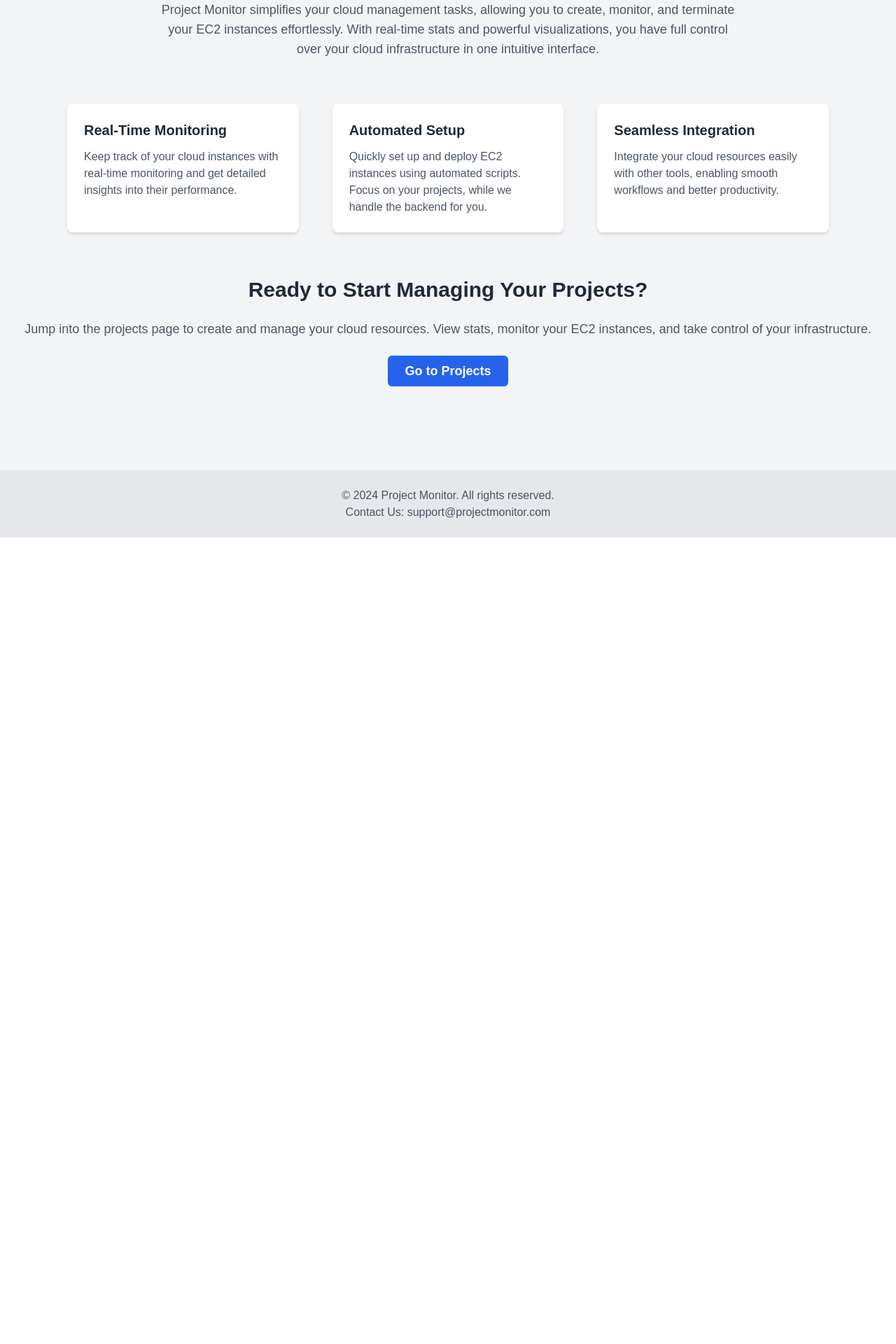
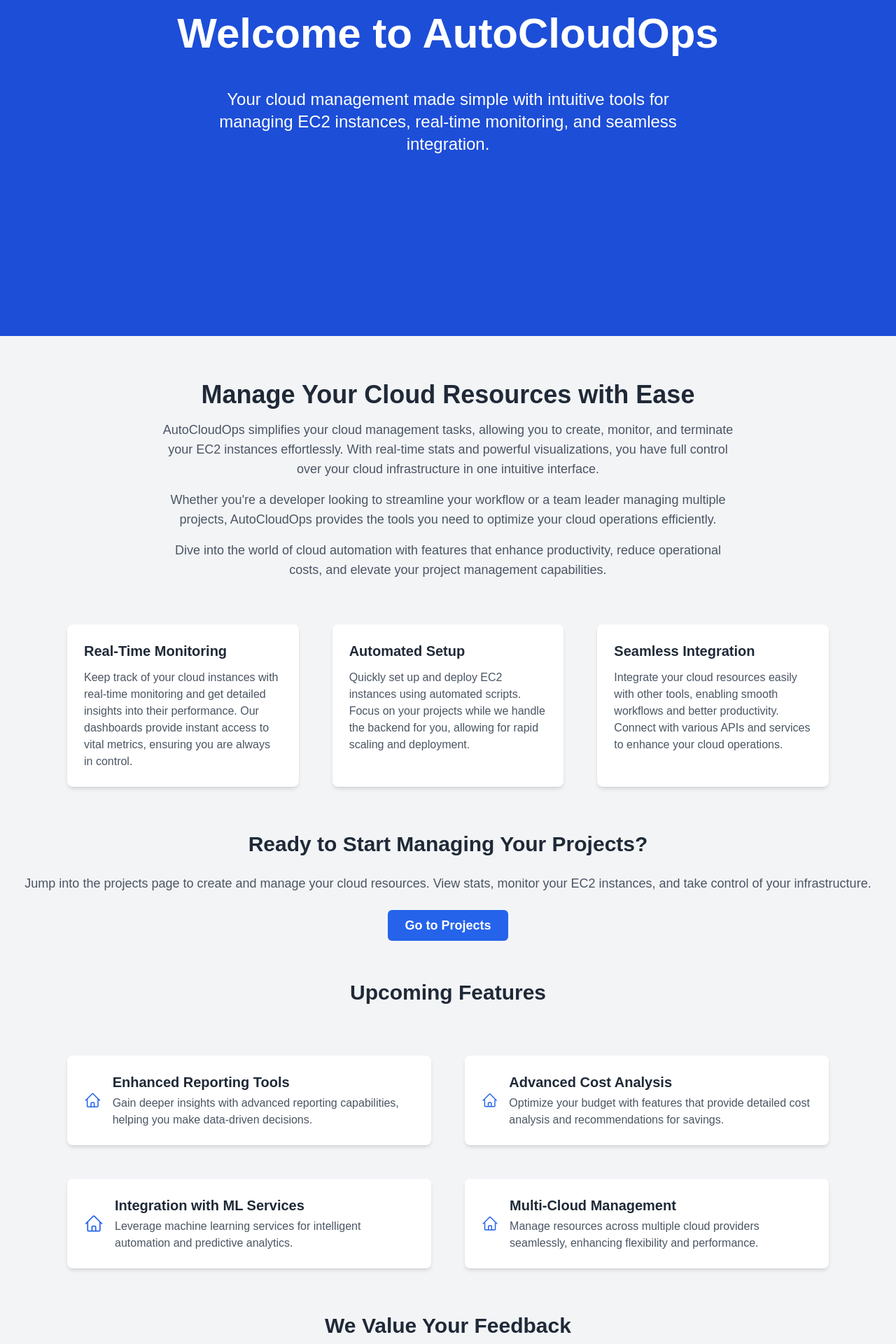
Before and after one commit to sumit-8305/AutoCloudOps, a Next.js app: page / in a window 1280 px wide. Shown: the part 240-2160 px from the top of the page at 70% size. Before the commit the page ends 1008 px from the top, so only its background shows below. Built offline with nearby package versions, Linux system fonts and the light colour scheme.

Commit message:
Designed

```diff
--- a/app/page.tsx
+++ b/app/page.tsx
@@ -1,46 +1,54 @@
-// pages/index.js
 import Link from 'next/link';
+import { HomeIcon } from '@heroicons/react/24/outline';
 
 export default function Home() {
   return (
     <div className="min-h-screen flex flex-col justify-between bg-gray-100">
       {/* Header Section */}
-      <header className="w-full bg-blue-700 text-white p-6">
-        <h1 className="text-4xl font-bold text-center">Welcome to Project Monitor</h1>
-        <p className="text-center mt-2 text-xl">Your cloud management made simple</p>
+      <header className="w-full bg-blue-700 text-white p-6 flex flex-col items-center justify-center" style={{ minHeight: '90vh' }}>
+        <h1 className="text-6xl font-bold mb-4 text-center">Welcome to AutoCloudOps</h1>
+        <p className="text-2xl text-center max-w-2xl mt-8">
+          Your cloud management made simple with intuitive tools for managing EC2 instances, real-time monitoring, and seamless integration.
+        </p>
       </header>
 
       {/* Main Content Section */}
       <main className="flex-grow flex flex-col items-center justify-start py-16">
         {/* Introduction Section */}
         <section className="text-center max-w-4xl mb-16 px-8">
-          <h2 className="text-3xl font-semibold text-gray-800 mb-4">
+          <h2 className="text-4xl font-semibold text-gray-800 mb-4">
             Manage Your Cloud Resources with Ease
           </h2>
+          <p className="text-lg text-gray-600 mb-4">
+            AutoCloudOps simplifies your cloud management tasks, allowing you to create, monitor, and terminate your EC2 instances effortlessly.
+            With real-time stats and powerful visualizations, you have full control over your cloud infrastructure in one intuitive interface.
+          </p>
+          <p className="text-lg text-gray-600 mb-4">
+            Whether you're a developer looking to streamline your workflow or a team leader managing multiple projects, AutoCloudOps provides the tools you need to optimize your cloud operations efficiently.
+          </p>
           <p className="text-lg text-gray-600">
-            Project Monitor simplifies your cloud management tasks, allowing you to create, monitor, and terminate your EC2 instances effortlessly.
-            With real-time stats and powerful visualizations, you have full control over your cloud infrastructure in one intuitive interface.
+            Dive into the world of cloud automation with features that enhance productivity, reduce operational costs, and elevate your project management capabilities.
           </p>
         </section>
 
         {/* Features Section */}
         <section className="grid grid-cols-1 md:grid-cols-3 gap-12 max-w-6xl mb-16 px-8">
-          <div className="bg-white shadow-md rounded-lg p-6">
+          <div className="bg-white shadow-md rounded-lg p-6 hover:shadow-xl transition-shadow duration-300">
             <h3 className="text-xl font-bold text-gray-800 mb-3">Real-Time Monitoring</h3>
             <p className="text-gray-600">
-              Keep track of your cloud instances with real-time monitoring and get detailed insights into their performance.
+              Keep track of your cloud instances with real-time monitoring and get detailed insights into their performance. Our dashboards provide instant access to vital metrics, ensuring you are always in control.
             </p>
           </div>
-          <div className="bg-white shadow-md rounded-lg p-6">
+          <div className="bg-white shadow-md rounded-lg p-6 hover:shadow-xl transition-shadow duration-300">
             <h3 className="text-xl font-bold text-gray-800 mb-3">Automated Setup</h3>
             <p className="text-gray-600">
-              Quickly set up and deploy EC2 instances using automated scripts. Focus on your projects, while we handle the backend for you.
+              Quickly set up and deploy EC2 instances using automated scripts. Focus on your projects while we handle the backend for you, allowing for rapid scaling and deployment.
             </p>
           </div>
-          <div className="bg-white shadow-md rounded-lg p-6">
+          <div className="bg-white shadow-md rounded-lg p-6 hover:shadow-xl transition-shadow duration-300">
             <h3 className="text-xl font-bold text-gray-800 mb-3">Seamless Integration</h3>
             <p className="text-gray-600">
-              Integrate your cloud resources easily with other tools, enabling smooth workflows and better productivity.
+              Integrate your cloud resources easily with other tools, enabling smooth workflows and better productivity. Connect with various APIs and services to enhance your cloud operations.
             </p>
           </div>
         </section>
@@ -57,12 +65,68 @@ export default function Home() {
             Go to Projects
           </Link>
         </section>
+
+        {/* Additional Features Section */}
+        <section className="grid grid-cols-1 md:grid-cols-2 gap-12 max-w-6xl mb-16 px-8">
+          <h2 className="text-3xl font-semibold text-gray-800 mb-6 text-center md:col-span-2">
+            Upcoming Features
+          </h2>
+          <div className="bg-white shadow-md rounded-lg p-6 flex items-center">
+            <HomeIcon className="h-10 w-10 text-blue-600 mr-4" />
+            <div>
+              <h3 className="text-xl font-bold text-gray-800 mb-1">Enhanced Reporting Tools</h3>
+              <p className="text-gray-600">
+                Gain deeper insights with advanced reporting capabilities, helping you make data-driven decisions.
+              </p>
+            </div>
+          </div>
+          <div className="bg-white shadow-md rounded-lg p-6 flex items-center">
+            <HomeIcon className="h-10 w-10 text-blue-600 mr-4" />
+            <div>
+              <h3 className="text-xl font-bold text-gray-800 mb-1">Advanced Cost Analysis</h3>
+              <p className="text-gray-600">
+                Optimize your budget with features that provide detailed cost analysis and recommendations for savings.
+              </p>
+            </div>
+          </div>
+          <div className="bg-white shadow-md rounded-lg p-6 flex items-center">
+            <HomeIcon className="h-10 w-10 text-blue-600 mr-4" />
+            <div>
+              <h3 className="text-xl font-bold text-gray-800 mb-1">Integration with ML Services</h3>
+              <p className="text-gray-600">
+                Leverage machine learning services for intelligent automation and predictive analytics.
+              </p>
+            </div>
+          </div>
+          <div className="bg-white shadow-md rounded-lg p-6 flex items-center">
+            <HomeIcon className="h-10 w-10 text-blue-600 mr-4" />
+            <div>
+              <h3 className="text-xl font-bold text-gray-800 mb-1">Multi-Cloud Management</h3>
+              <p className="text-gray-600">
+                Manage resources across multiple cloud providers seamlessly, enhancing flexibility and performance.
+              </p>
+            </div>
+          </div>
+        </section>
+
+        {/* Feedback Form Section */}
+        <section className="text-center mb-16 px-8">
+          <h2 className="text-3xl font-semibold text-gray-800 mb-6">
+            We Value Your Feedback
+          </h2>
+          <p className="text-lg text-gray-600 mb-4">
+            Your insights are important to us! Help us improve AutoCloudOps by sharing your thoughts and experiences. We are dedicated to enhancing your cloud management experience.
+          </p>
+          <Link href="/feedback" className="bg-green-600 text-white px-6 py-3 rounded-md text-lg font-semibold hover:bg-green-700 transition duration-300 ease-in-out">
+            Give Feedback
+          </Link>
+        </section>
       </main>
 
       {/* Footer Section */}
       <footer className="w-full bg-gray-200 text-gray-600 py-6 text-center">
-        <p>© 2024 Project Monitor. All rights reserved.</p>
-        <p>Contact Us: support@projectmonitor.com</p>
+        <p>© 2024 AutoCloudOps. All rights reserved.</p>
+        <p>Contact Us: support@autocloudops.com</p>
       </footer>
     </div>
   );
--- a/app/projects/EC2-info/page.tsx
+++ b/app/projects/EC2-info/page.tsx
@@ -127,6 +127,12 @@ export default function ManageEC2() {
     }
   };
 
+  const handleLogout = () => {
+    // Clear dummy data on logout
+    localStorage.removeItem('dummyInstances');
+    // Perform other logout logic if necessary
+  };
+
 
 
   return (
@@ -224,7 +230,12 @@ export default function ManageEC2() {
       )}
 
       {/* Logout button for testing purposes */}
-
+      <button
+        onClick={handleLogout}
+        className="mt-4 bg-red-600 hover:bg-red-700 text-white font-bold py-2 px-4 rounded"
+      >
+      Clear Catche
+      </button>
     </div>
   );
 }
--- a/app/ui/dashboard/sidenav.tsx
+++ b/app/ui/dashboard/sidenav.tsx
@@ -12,6 +12,7 @@ export default function SideNav() {
 
   return (
     <div className='flex h-full flex-col px-3 py-4 md:px-2'>
+
       <Link
         className={clsx(
           'mb-2 flex h-20 items-end justify-start rounded-md bg-blue-600 p-4 md:h-40', // Default styles
@@ -32,8 +33,8 @@ export default function SideNav() {
       </Link>
       <div className="flex grow flex-row justify-between space-x-2 md:flex-col md:space-x-0 md:space-y-2">
         <NavLinks />
-        <div className="hidden h-auto w-full grow rounded-md bg-gray-50 md:block"></div><form className="flex h-[48px] w-full grow items-center justify-center gap-2 rounded-md bg-gray-50 p-3 text-sm font-medium hover:bg-sky-100 hover:text-blue-600 md:flex-none md:justify-start md:p-2 md:px-3">
-          <header>
+        <div className="hidden h-auto w-full grow rounded-md bg-gray-50 md:block"></div>
+        <header>
             <SignedOut>
               <SignInButton />
             </SignedOut>
@@ -41,10 +42,8 @@ export default function SideNav() {
               <UserButton />
             </SignedIn>
           </header>
-          <div>My Account</div>
+      </div>
 
-        </form>
-      </div>
     </div>
   );
 }
```
